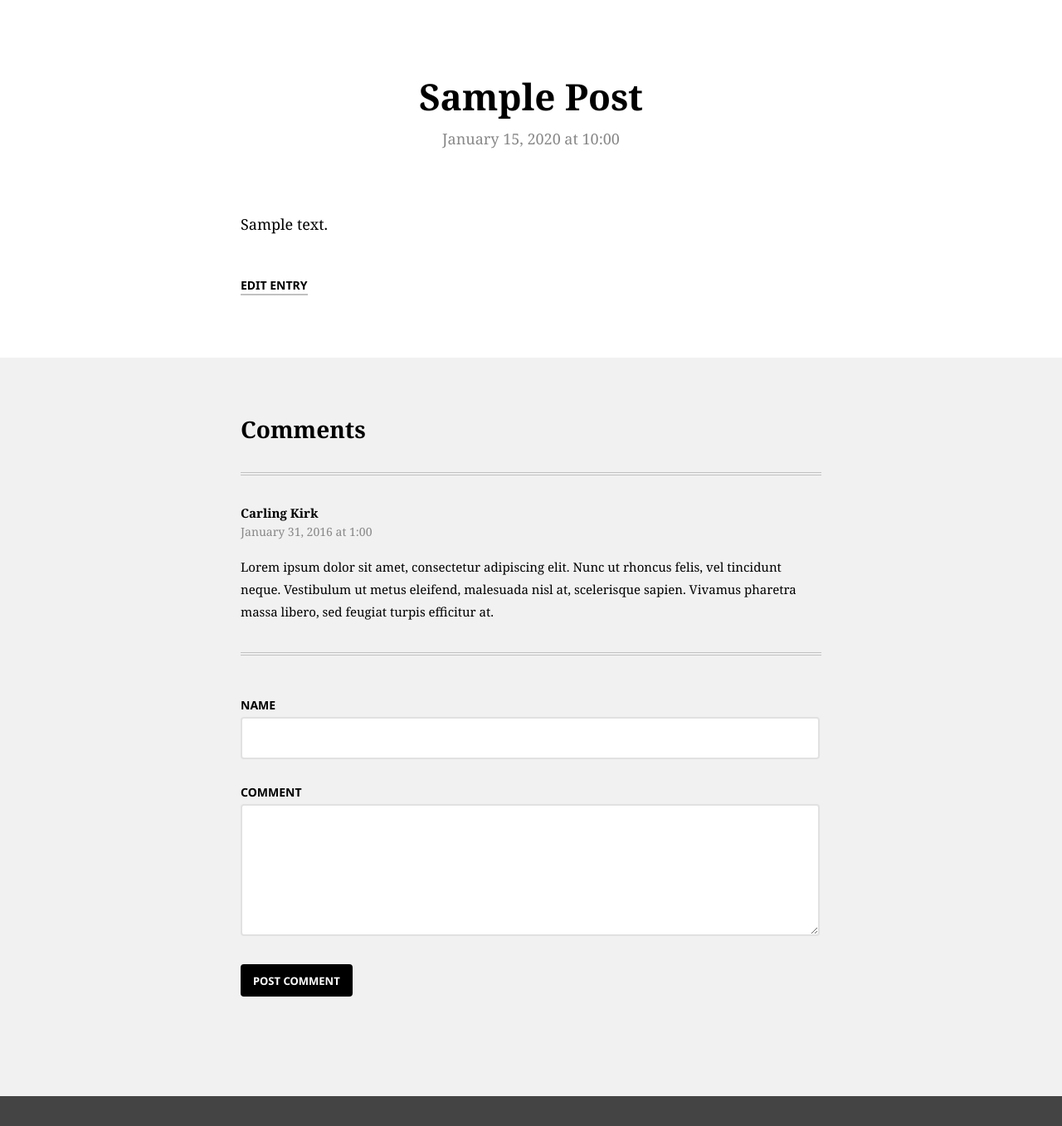
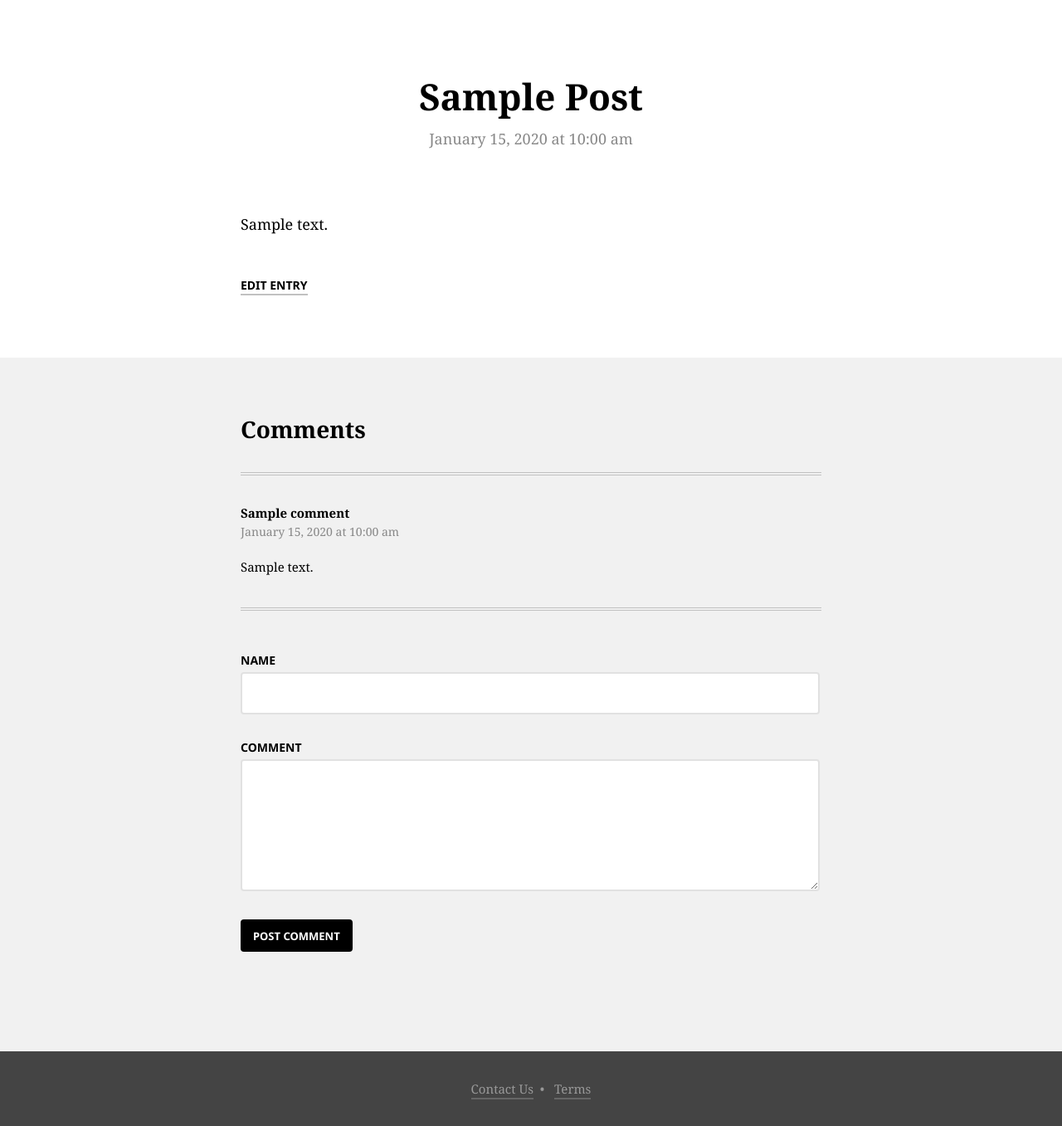
Before and after one commit to Chizzy/Blog-Built-With-Slim, a PHP site: template templates/details.twig in a window 1280 px wide. Shown: the part 96-1453 px from the top of the page at 83% size. Run offline with PHP 8.4, Linux system fonts and the light colour scheme; the template is opened without the code that fills it: most values are stand-ins (such as "Sample title", 1, 10 or a date in 2020); some libraries are stand-ins or nearby versions.

Commit message:
single post now show comments too

```diff
--- a/src/routes.php
+++ b/src/routes.php
@@ -23,8 +23,10 @@ $app->get('/{post_title}', function ($request, $response, $args) {
     $this->logger->info("Details of Entry '/details' route");
     $post = new Post($this->db);
     $singlePost = $post->getSinglePost($args['post_title']);
+    $comment = new Comment($this->db);
+    $comments = $comment->getCommentsForPost($singlePost['id']);
     // Render detail view
-    return $this->view->render($response, 'details.twig', ['post' => $singlePost]);
+    return $this->view->render($response, 'details.twig', ['post' => $singlePost, 'comments' => $comments]);
 });
 
 $app->get('/', function ($request, $response, $args) {
--- a/templates/details.twig
+++ b/templates/details.twig
@@ -1,6 +1,6 @@
 {% extends 'base.twig' %}
 
-{% block title %}Details{% endblock %}
+{% block title %}{{ post.title|title }}{% endblock %}
 
 {% block content %}
     <section>
@@ -8,7 +8,7 @@
             <div class="entry-list single">
                 <article>
                     <h1>{{ post.title|title }}</h1>
-                    <time datetime="{{ post.date }}">{{ post.date|date('F d, Y \\a\\t  g:i') }}</time>
+                    <time datetime="{{ post.date }}">{{ post.date|date('F d, Y \\a\\t  g:i a') }}</time>
                     <div class="entry">
                         <p>{{ post.body }}</p>
                         <p><a class="link" href="/edit">Edit Entry</a></p>
@@ -20,11 +20,13 @@
     <section class="entry-comments">
         <div class="container">
             <h2>Comments</h2>
+            {% for comment in comments %}
             <div class="comment">
-                <strong>Carling Kirk</strong>
-                <time datetime="2016-01-31 1:00">January 31, 2016 at 1:00</time>
-                <p>Lorem ipsum dolor sit amet, consectetur adipiscing elit. Nunc ut rhoncus felis, vel tincidunt neque. Vestibulum ut metus eleifend, malesuada nisl at, scelerisque sapien. Vivamus pharetra massa libero, sed feugiat turpis efficitur at.</p>
+                <strong>{{ comment.name }}</strong>
+                <time datetime="{{ comment.date }}">{{ comment.date|date('F d, Y \\a\\t  g:i a') }}</time>
+                <p>{{ comment.body }}</p>
             </div>
+            {% endfor %}
             <div class="new-comment">
                 <form>
                     <label for="name"> Name</label>
--- a/templates/home.twig
+++ b/templates/home.twig
@@ -9,7 +9,7 @@
                 {% for post in posts %}
                 <article>
                     <h2><a href="/{{ post.title|lower|replace({' ':'-'}) }}">{{ post.title|title }}</a></h2>
-                    <time datetime="{{ post.date }}">{{ post.date|date('F d, Y \\a\\t  g:i') }}</time>
+                    <time datetime="{{ post.date }}">{{ post.date|date('F d, Y \\a\\t  g:i a') }}</time>
                 </article>
                 {% endfor %}
             </div>
```
Also changed, not shown: src/classes/Comment.php (+18 -11 lines), src/blog.db.
